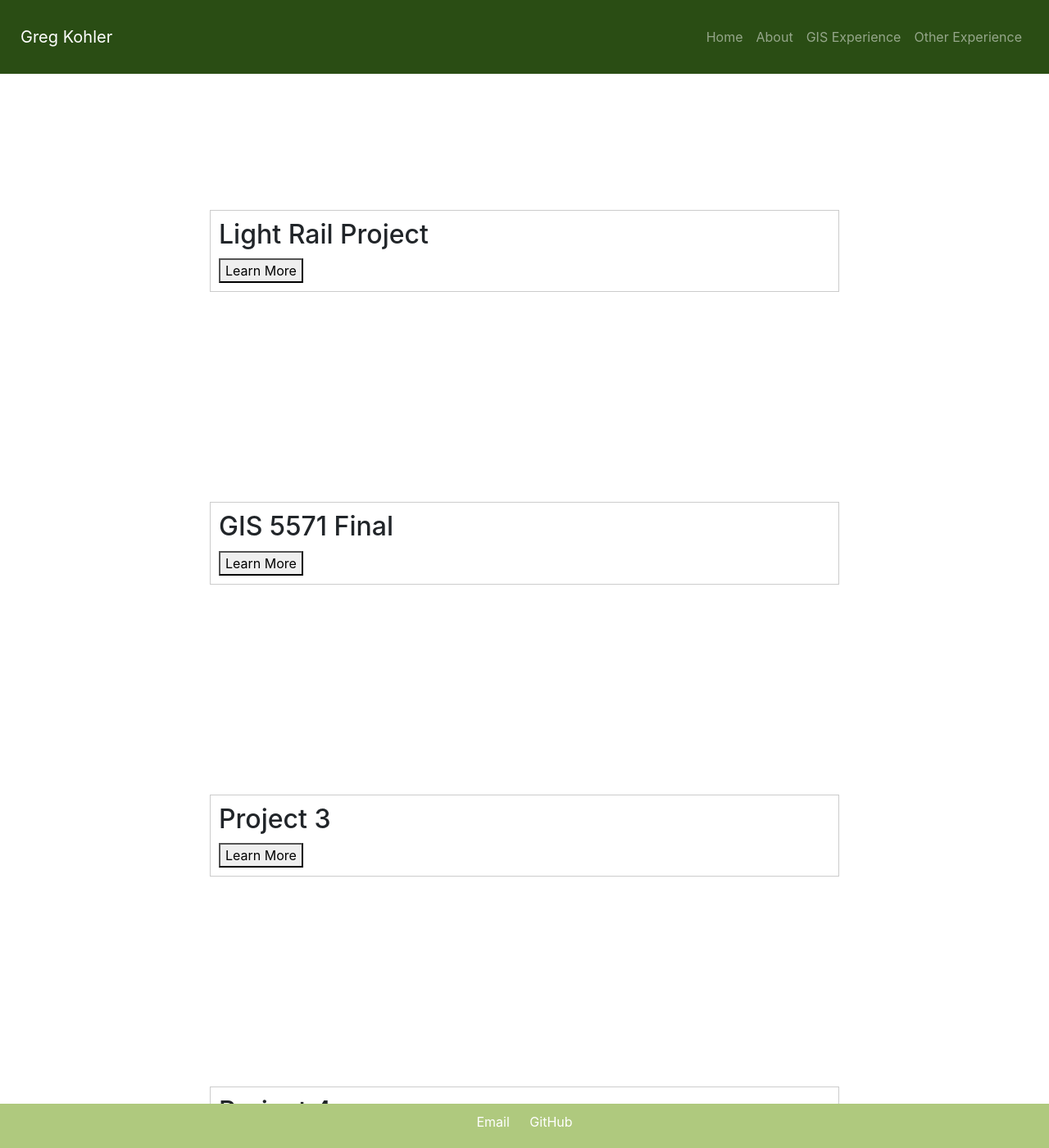
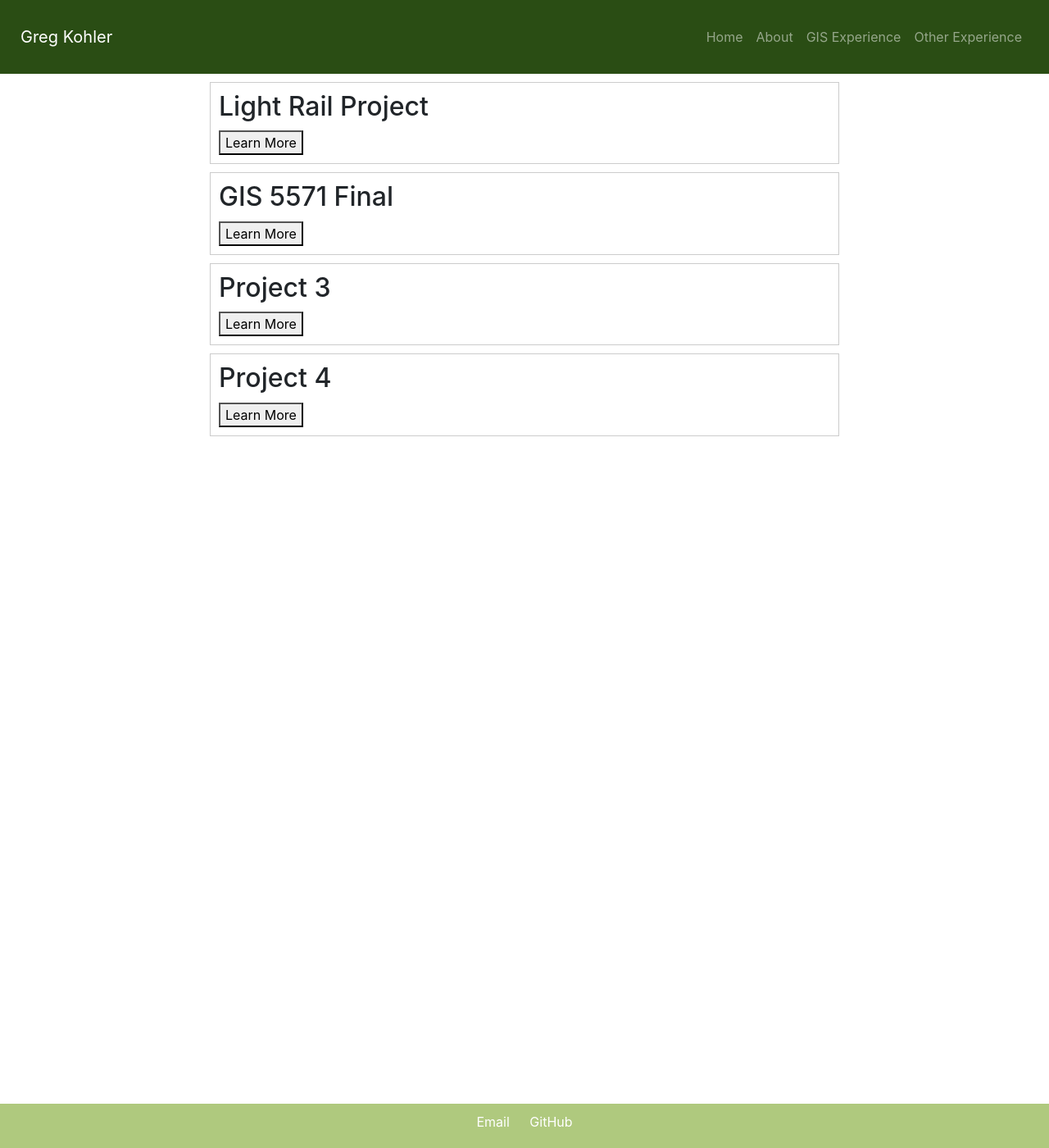
Before and after one commit to greg-kohler/myportfolio, a Jekyll site: the page built from gis.html, in a window 1280 px wide and 1400 px high. Shown: the whole window at 82% size. Built offline with Jekyll 4.4.1, drawn with Linux system fonts in a browser that asks for light colours.

Commit message:
Update gis.html

```diff
--- a/gis.html
+++ b/gis.html
@@ -8,13 +8,12 @@ Title: GIS Experience - Greg Kohler
         .project {
             border: 1px solid #ccc;
             margin-bottom: 10px;
-            margin: 20%;
+            margin-left: 20%;
             padding: 10px;
             max-height: 1000px;
             overflow: hidden;
             transition: max-height 0.5s ease;
             max-width: 60%;
-            align-items: center;
         }
 
         .project.expanded {
```
